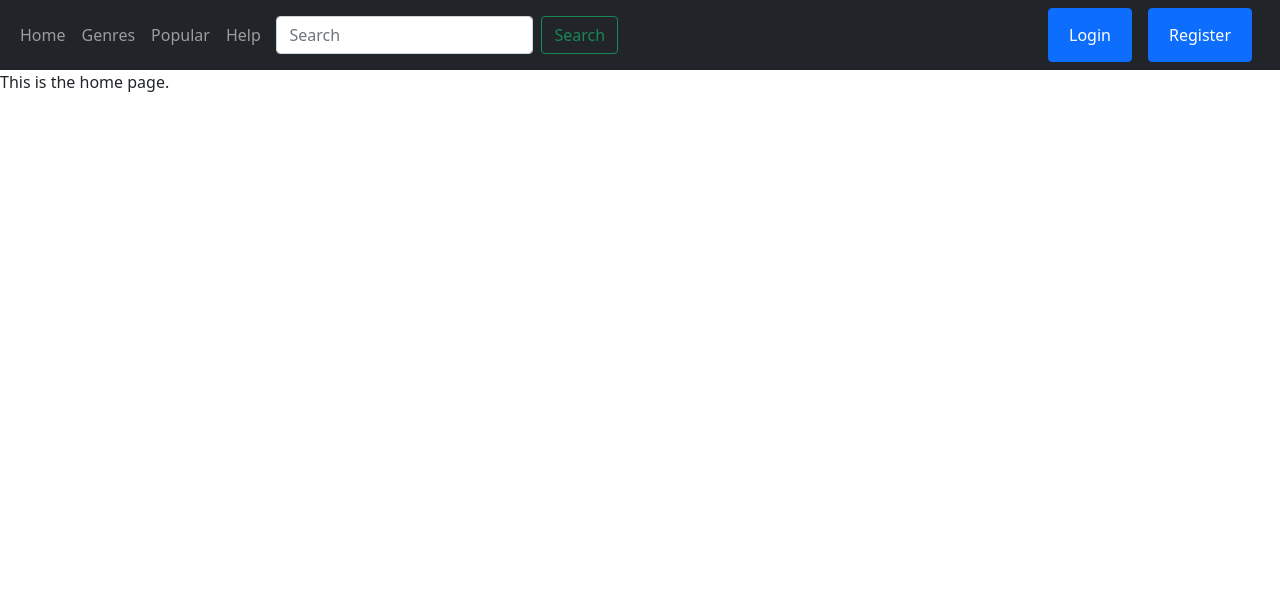
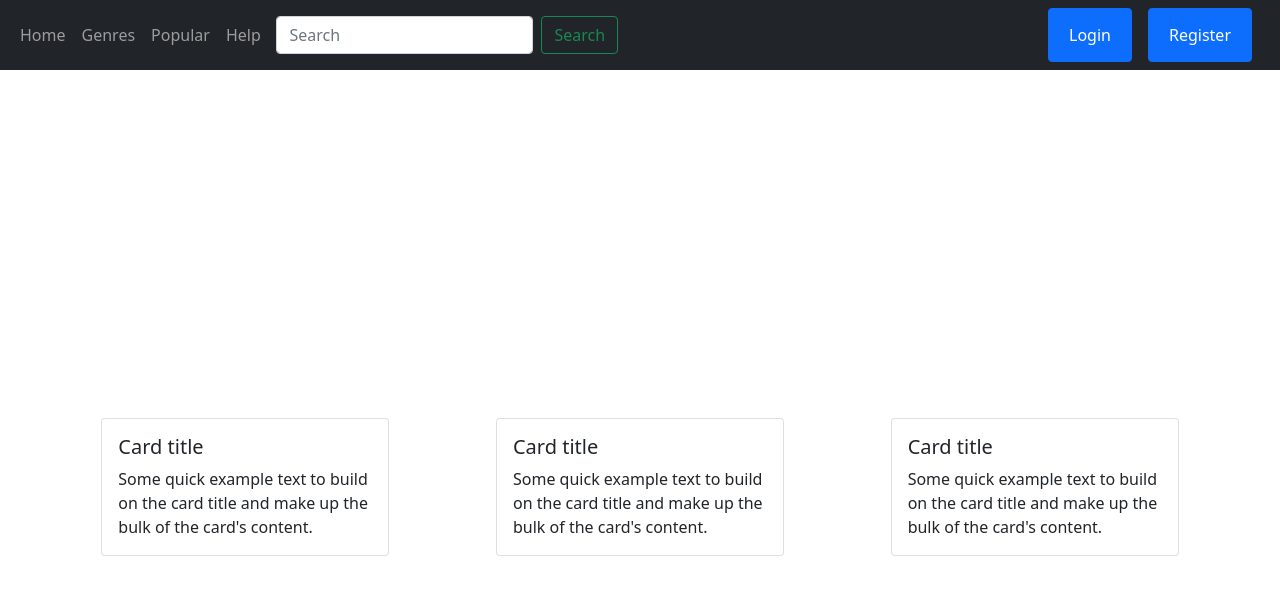
Before and after one commit to Ayo-SE/BKDAK_HUB, a React (Create React App) app in the folder group28_project/bkdak-hub/: page / in a window 1280 px wide. Shown: the top 594 px of the page. Built offline with nearby package versions, Linux system fonts and the light colour scheme.

Commit message:
Home Page Formatting Template

```diff
--- /dev/null
+++ b/group28_project/bkdak-hub/src/components/Home.css
@@ -0,0 +1,3 @@
+.top-pads {
+  padding-top: 300px;
+}
--- a/group28_project/bkdak-hub/src/components/Home.js
+++ b/group28_project/bkdak-hub/src/components/Home.js
@@ -1,10 +1,35 @@
-import React, { Component } from 'react'
+import React, { Component } from 'react';
+import './Home.css';
 
 export default class Home extends Component {
   render() {
     return (
-      <div>
-        This is the home page.
+      <div className='p-5'>
+        <div className='top-pads'>
+        <div className='d-flex justify-content-around'>
+          <div className='card' style={{width: "18rem"}}>
+            <div className='card-body'>
+              <h5 className="card-title">Card title</h5>
+              <p class="card-text">Some quick example text to build on the card title and make up the bulk of the card's content.</p>
+            </div>
+          </div>
+
+          <div className='card' style={{width: "18rem"}}>
+            <div className='card-body'>
+              <h5 className="card-title">Card title</h5>
+              <p class="card-text">Some quick example text to build on the card title and make up the bulk of the card's content.</p>
+            </div>
+          </div>
+
+          <div className='card' style={{width: "18rem"}}>
+            <div className='card-body'>
+              <h5 className="card-title">Card title</h5>
+              <p class="card-text">Some quick example text to build on the card title and make up the bulk of the card's content.</p>
+            </div>
+          </div>
+
+          </div>
+        </div>
       </div>
     )
   }
```
